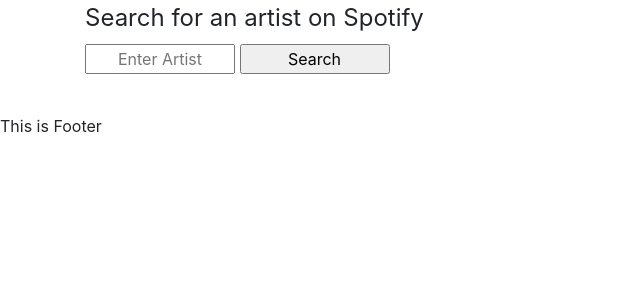
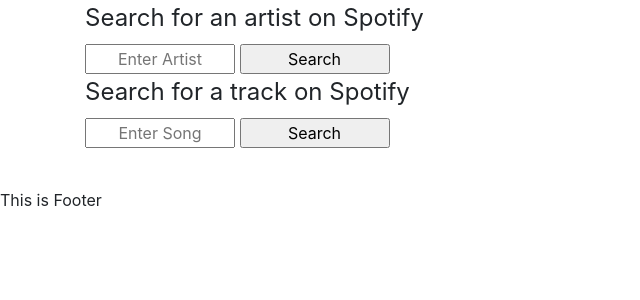
Before and after one commit to Spotimania/Spotimania, a Flask app: page /admin in a window 1280 px wide. Shown: the part 24-324 px from the top of the page, without its empty margins (0-640 px from the left). Run offline with Flask 2, Linux system fonts and the light colour scheme; some libraries are stand-ins or nearby versions.

Commit message:
added search by track

```diff
--- a/app/static/javascript/spotify.js
+++ b/app/static/javascript/spotify.js
@@ -16,14 +16,14 @@ $.ajax({
 
 
 window.onload=function(){
-var el = document.getElementById('submit');
+var el = document.getElementById('submitArtist');
 if (el){
-document.querySelector("#submit").addEventListener("click", function(event) {
-	document.getElementById('artists').innerHTML=('')
+document.querySelector("#submitArtist").addEventListener("click", function(event) {
+	document.getElementById('results').innerHTML=('')
 	event.preventDefault();
 	//ajax call to get data for artist
 	$.ajax({
-          url: "https://api.spotify.com/v1/search?q=" + $('#tracks').val() + '&type=artist',
+          url: "https://api.spotify.com/v1/search?q=" + $('#artist').val() + '&type=artist',
           type: 'GET',
           contentType: 'application/json',
           headers: {
@@ -32,7 +32,7 @@ document.querySelector("#submit").addEventListener("click", function(event) {
           success: function(data) {
 
 	            for (i=0;i<data.artists.items.length;i++) {
-	            	document.getElementById('artists').innerHTML+=("<li><button class='artistname' type='button'>"+(data.artists.items[i].name)+"</button></li>");
+	            	document.getElementById('results').innerHTML+=("<li><button class='artistname' type='button'>"+(data.artists.items[i].name)+"</button></li>");
 	            }
 	            $('.artistname').click(function(event) {
 	            	document.getElementById('artists').innerHTML=('')
@@ -54,7 +54,7 @@ document.querySelector("#submit").addEventListener("click", function(event) {
                  				},
                  			success: function(data) {
                  				for (i=0;i<data.tracks.length;i++) {
-	            					document.getElementById('artists').innerHTML+=("<li><input class='tracks' type='submit' value='"+(data.tracks[i].name)+"'></li>");
+	            					document.getElementById('results').innerHTML+=("<li><input class='tracks' type='submit' value='"+(data.tracks[i].name)+"'></li>");
 	            				}
 	            				$('.tracks').click(function(event) {
 	            					document.getElementById('tracks').innerHTML=('')
@@ -112,5 +112,62 @@ document.querySelector("#submit").addEventListener("click", function(event) {
 
             });
         });
+	}
+
+
+	var el = document.getElementById('submitTrack');
+if (el){
+	document.querySelector("#submitTrack").addEventListener("click", function(event) {
+		document.getElementById('results').innerHTML=('')
+		event.preventDefault();
+		//ajax call to get data for artist
+		$.ajax({
+	          url: "https://api.spotify.com/v1/search?q=" + $('#track').val() + '&type=track',
+	          type: 'GET',
+	          contentType: 'application/json',
+	          headers: {
+	                    "Authorization": "Bearer " + accessToken
+	                 },
+	          success: function(data) {
+	          			console.log(data)
+	          			for (i=0;i<data.tracks.items.length;i++) {
+			            	document.getElementById('results').innerHTML+=("<li><button class='songname' type='button'>"+(data.tracks.items[i].name)+"</button></li>");
+			            }
+			            $('.songname').click(function(event) {
+					            	var target = event.target || event.srcElement;
+					            	var name = target.innerHTML;
+					            	console.log(name);
+					            	for (i=0;i<data.tracks.items.length;i++){
+  											//ajax call to get data for specific track
+  											if (name == data.tracks.items[i].name) {
+					                 				$.ajax({
+							  							url: "/playlist",
+							  							type: "POST",
+							  							contentType: "application/json",
+							  							dataType: 'json',
+							  							data: JSON.stringify({
+							  								songID: data.tracks.items[i].id,
+							  								artist: data.tracks.items[i].album.artists[0].name,
+							  								songName: data.tracks.items[i].name,
+							  								prevIMG: data.tracks.items[i].album.images[0].url,
+							  								prevURL: data.tracks.items[i].preview_url,
+							  								album: data.tracks.items[i].album.name,
+
+							  							})
+
+					                 					});
+					                 			}
+					                 		}
+				                 			});
+  										}
+
+	            				});
+
+
+	          		})
+
+
+		}
+
+
 }
-}
--- a/app/templates/admin.html
+++ b/app/templates/admin.html
@@ -13,11 +13,18 @@
 </style>
 <form>
 	<legend>Search for an artist on Spotify</legend>
-	<input id="tracks" type="text" name="enterArtist" placeholder="Enter Artist" />
-	<input  id="submit" type="submit" value="Search"/>
+	<input id="artist" type="text" name="enterArtist" placeholder="Enter Artist" />
+	<input  id="submitArtist" type="submit" value="Search"/>
 </form>
+
+<form>
+	<legend>Search for a track on Spotify</legend>
+	<input id="track" type="text" name="enterSong" placeholder="Enter Song" />
+	<input  id="submitTrack" type="submit" value="Search"/>
+</form>
+
 <br>
-<ul id="artists">
+<ul id="results">
 
 </ul>
 {% endblock %}
```
